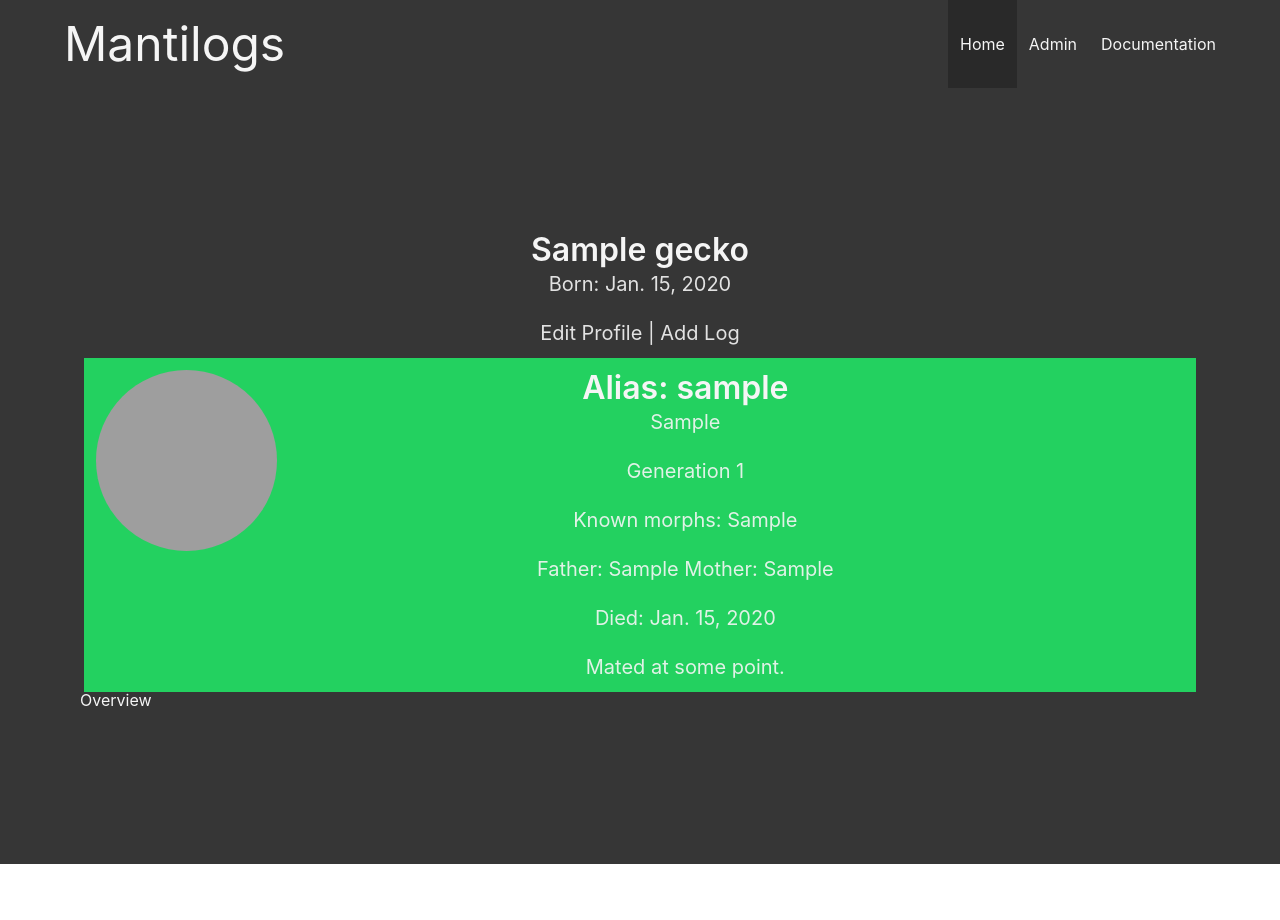
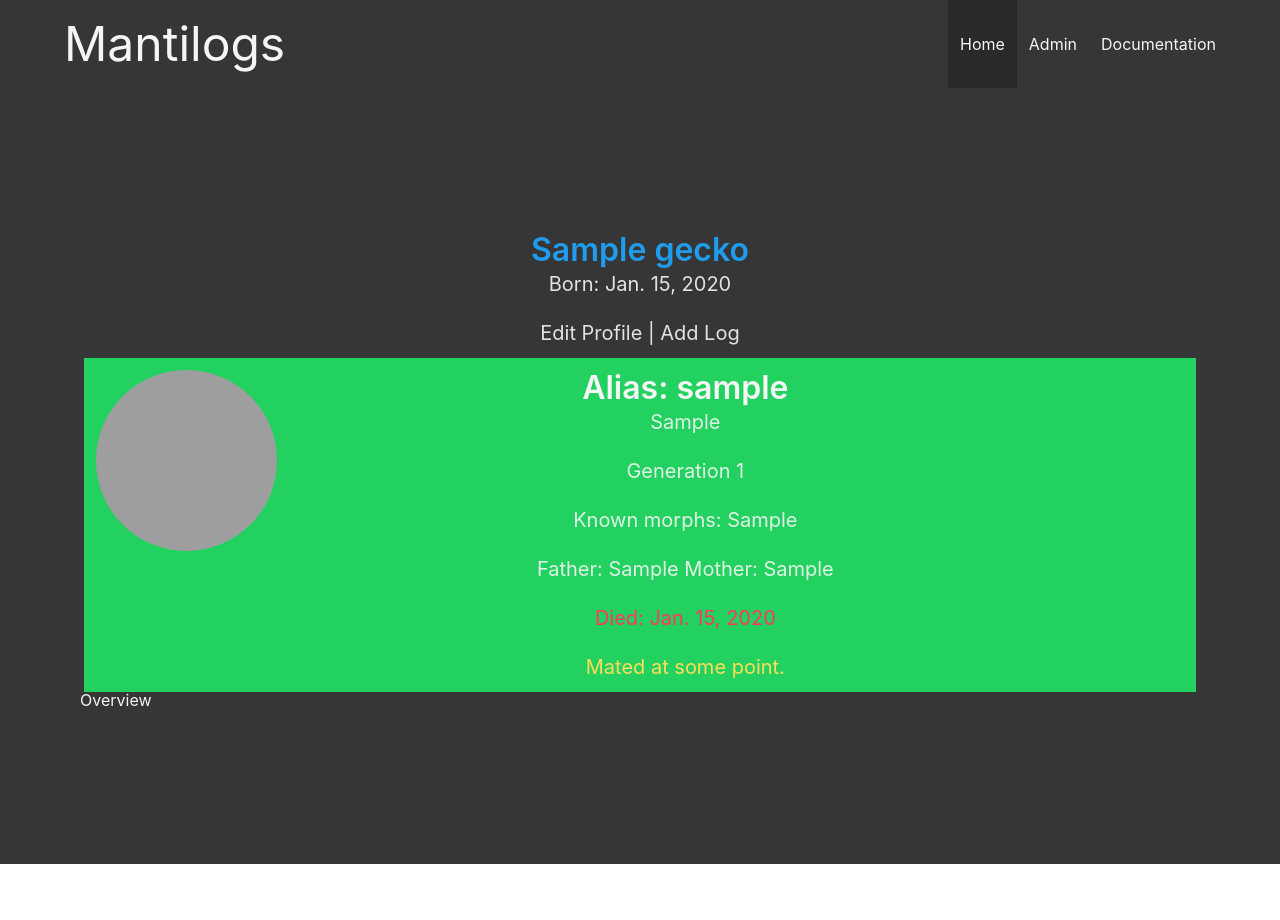
Before and after one commit to RowingWolfe/mantilogs2, a Django app: a page that uses mantilogs/mantis_profiles/templates/gecko_profile.html in a window 1280 px wide. Shown: the top 920 px of the page. Run offline with Django 3.2, Linux system fonts and the light colour scheme; tables that the repository leaves empty hold one stand-in row (values such as "Sample post"); parts of the project's set-up code (start-up, migrations or seed data) failed here and were passed over; grey boxes are pictures that could not be loaded.

Commit message:
Stylized the logs on gecko profiles slightly.

```diff
--- a/mantilogs/mantis_profiles/templates/gecko_profile.html
+++ b/mantilogs/mantis_profiles/templates/gecko_profile.html
@@ -50,7 +50,7 @@ July 8, 2020-->
   <!-- Hero content: will be in the middle -->
   <div class="hero-body">
     <div class="container has-text-centered">
-      <h1 class="title">
+      <h1 class="title has-text-info">
         {{ gecko.name }}
       </h1>
       <h2 class="subtitle">
@@ -75,10 +75,10 @@ July 8, 2020-->
       <p class="subtitle">Father: {{gecko.father}} Mother: {{gecko.mother}}</p>
       {% endif %}
       {% if gecko.died_unknown or gecko.died_natural %}
-        <p class="subtitle">Died: {{gecko.deathday}}</p>
+        <p class="subtitle has-text-danger">Died: {{gecko.deathday}}</p>
       {% endif %}
       {% if gecko.mated %}
-        <p class="subtitle">Mated at some point.</p>
+        <p class="subtitle has-text-warning">Mated at some point.</p>
       {% endif %}
 
 
@@ -107,34 +107,37 @@ July 8, 2020-->
      <div class="block">
         {% for log in all_logs %}
           <div class="has-background-dark has-text-success">
-           <p>{{log.date}} - Temps {{log.high_temp_last_24}}/{{log.low_temp_last_24}}</p>
+           <h2>{{log.date}} - Temps {{log.high_temp_last_24}}/{{log.low_temp_last_24}}</h2>
            {% if log.molted %}
-           <p>Molted</p>
+           <p class="has-text-warning">Molted</p>
            {% endif %}
            <p>{{log.notes}}</p>
-           {% if log.fed %}
-           <p>Fed {{ log.amount_fed }} + Calc, VitD, MultiVit</p>
-            {% if log.calcium_fortified %}
-              <p>Calcium</p>
-            {% endif %}
-            {% if log.calc_with_vit_d%}
-              <p>Calcium + Vitamin D</p>
-            {% endif %}
-            {% if log.multivitamin_fortified %}
-              <p>Multivitamin</p>
-            {% endif %}
-           {% endif %}
-           <p>Personality Changes: {{log.personality_changes}}</p>
+           <p class="has-text-info">Personality Changes: {{log.personality_changes}}</p>
            <p>Color Changes: {{log.color_changes}}</p>
            {% if log.mated %}
               <p>Mated</p>
             {% endif %}
             {% if log.crisis_today %}
-              <p>In Crisis Mode</p>
+              <p class="has-text-danger">In Crisis Mode</p>
             {% endif %}
             {% if log.eggs_produced %}
               <p>Produced {{ log.number_eggs_produced }} eggs</p>
             {% endif %}
+            <hr\>
+            {% if log.fed %}
+           <h3 class="has-text-success">Fed {{ log.amount_fed }} + Calc, VitD, MultiVit</h3>
+            {% if log.calcium_fortified %}
+              <p>Calcium</p>
+            {% endif %}
+            {% if log.calc_with_vit_d%}
+              <p class="has-text-info">Calcium + Vitamin D</p>
+            {% endif %}
+            {% if log.multivitamin_fortified %}
+              <p class="has-text-success">Multivitamin</p>
+            {% endif %}
+           {% endif %}
+           <hr/>
+            <h3 class="has-text-primary">Habitat maintainance</h3>
             {% if log.moist_hide_media_changed %}
               <p>Changed moist hide media</p>
             {% endif %}
--- a/mantilogs/mantis_profiles/views.py
+++ b/mantilogs/mantis_profiles/views.py
@@ -5,6 +5,8 @@ from django.urls import reverse_lazy
 from django.core.exceptions import ObjectDoesNotExist
 from django.views.generic import ListView, CreateView, UpdateView
 from datetime import date, timedelta, datetime
+
+#TODO: Abstract filters from the views, shit's getting ugly.
 
 #import datetime
 import calendar
@@ -270,6 +272,7 @@ def gecko_list(request):
                 gecko=gecko.name).latest('date')
 
         #Find the last time given multivits/vitd
+        #TODO: Fix redundant queries.
         if(Gecko_Log.objects.filter(gecko=gecko.name).filter(calc_with_vit_d=True)):
             last_vit_d[gecko.name] = Gecko_Log.objects.filter(gecko=gecko.name).filter(calc_with_vit_d=True).latest('date').date
         if(Gecko_Log.objects.filter(gecko=gecko.name).filter(multivitamin_fortified=True)):
```
